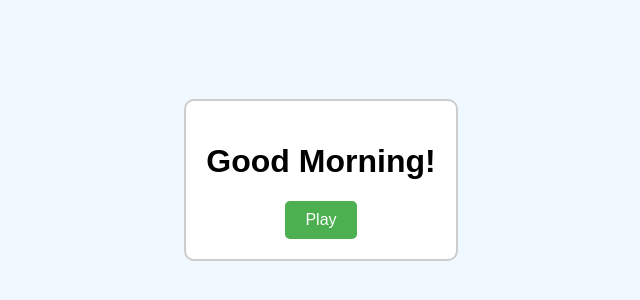
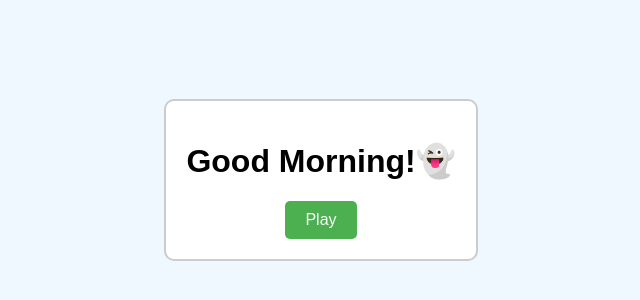
Before and after one commit to SARUNNN-hue/neww, a plain HTML site: page index.html in a window 1280 px wide. Shown: the part 220-520 px from the top of the page, without its empty margins (319-959 px from the left). Drawn offline with Linux system fonts and the light colour scheme.

Commit message:
Update index.html

```diff
--- a/index.html
+++ b/index.html
@@ -37,7 +37,7 @@
 </head>
 <body>
     <div id="container">
-        <h1>Good Morning!</h1>
+        <h1>Good Morning!👻</h1>
         <button id="playButton">Play</button>
         <audio id="goodMorningAudio" src="gm.mp3"></audio>
     </div>
```
